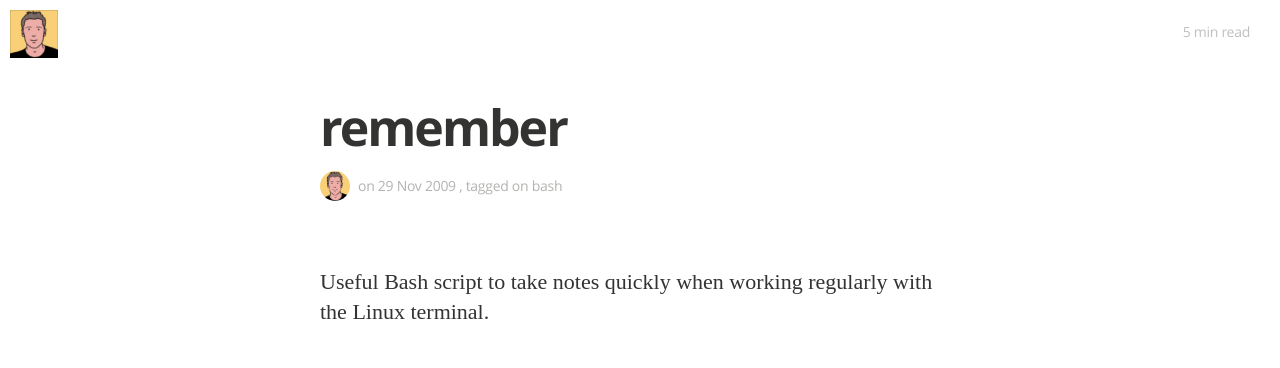
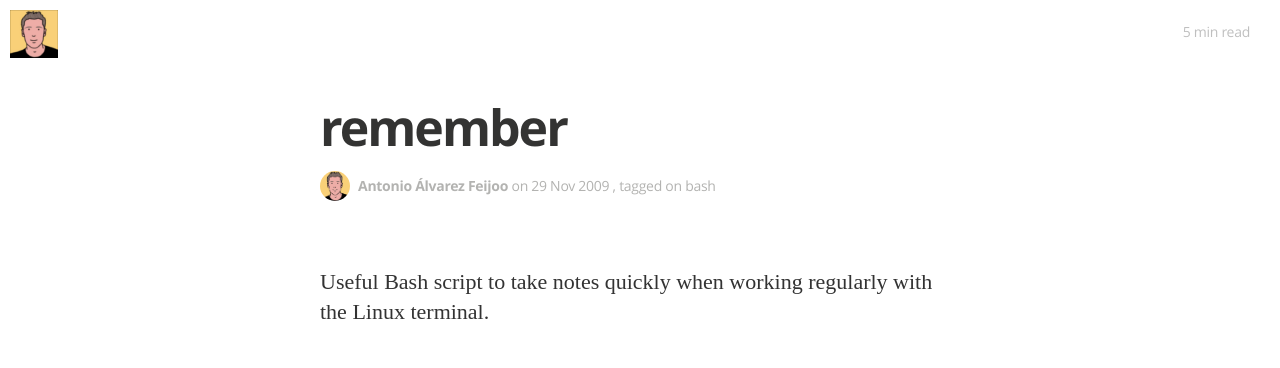
Before and after one commit to aafeijoo/aafeijoo.github.io, a Jekyll site: the page built from _posts/2009-11-29-remember.markdown, in a window 1280 px wide and 900 px high. Shown: the top 368 px of the window. Built offline with Jekyll 4.4.1, drawn with Linux system fonts in a browser that asks for light colours; some web fonts are replaced; Markdown is read by kramdown in place of the engine named in the settings.

```diff
--- a/_layouts/post.html
+++ b/_layouts/post.html
@@ -32,7 +32,7 @@
             <h1 class="post-title">{{ page.title }}</h1>
             <div class="cf post-meta-text">
               <div class="author-image" style="background-image: url({{ site.author_image }})">Blog Logo</div>
-              <h4 class="author-name" itemprop="author" itemscope itemtype="http://schema.org/Person">{{ page.author }}</h4>
+              <h4 class="author-name" itemprop="author" itemscope itemtype="http://schema.org/Person">{{ site.author }}</h4>
               on
               <time datetime="{{ page.date | date_to_xmlschema }}">{{ page.date | date_to_string }}</time>
               , tagged on {% for tag in page.tags %}<span class="post-tag-{{tag}}">{% if forloop.index0 != 0 %}, {% endif %}<!--a href="/tag/{{tag}}"-->{{tag}}<!--/a--></span>{% endfor %}
```
